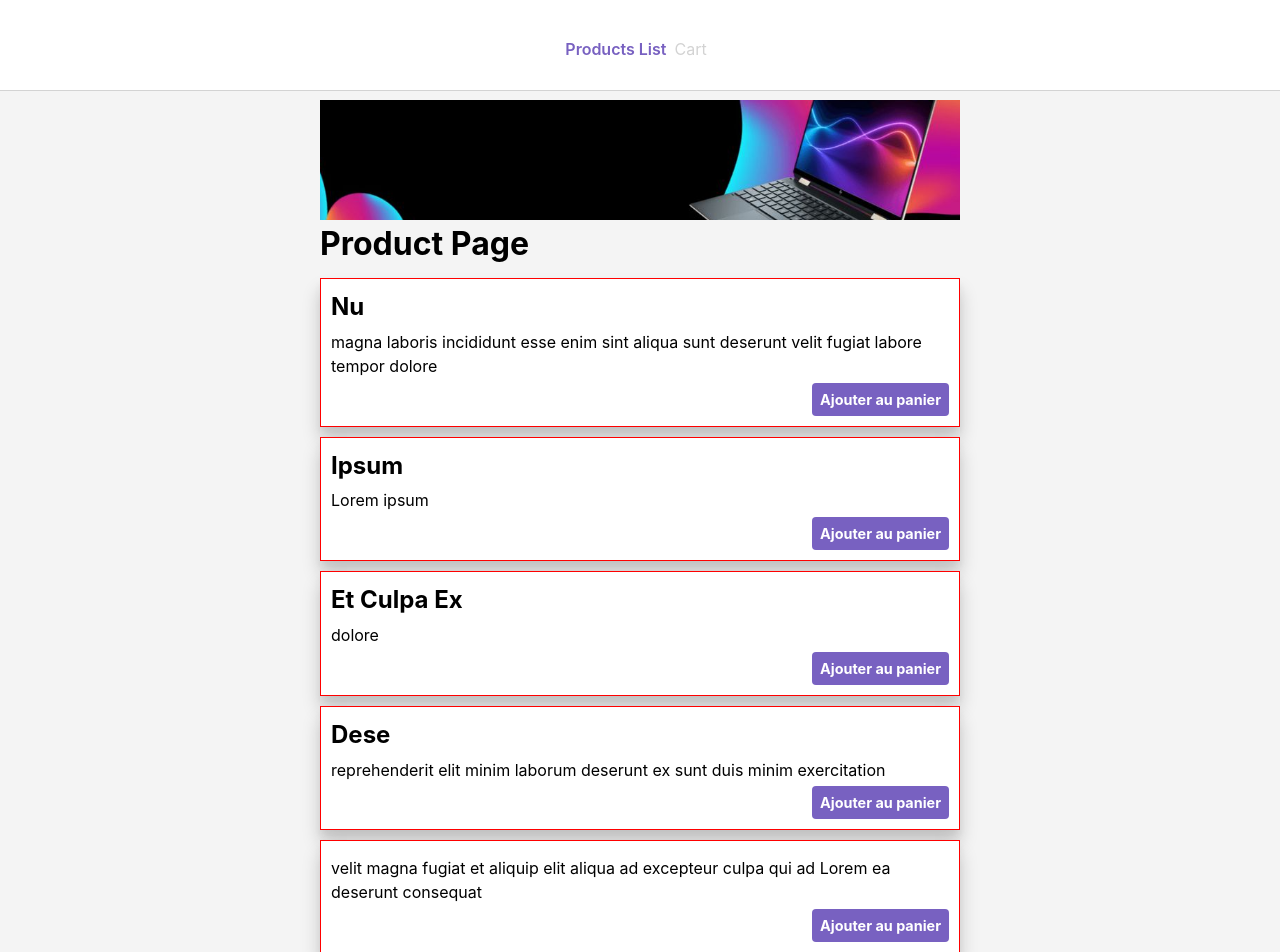
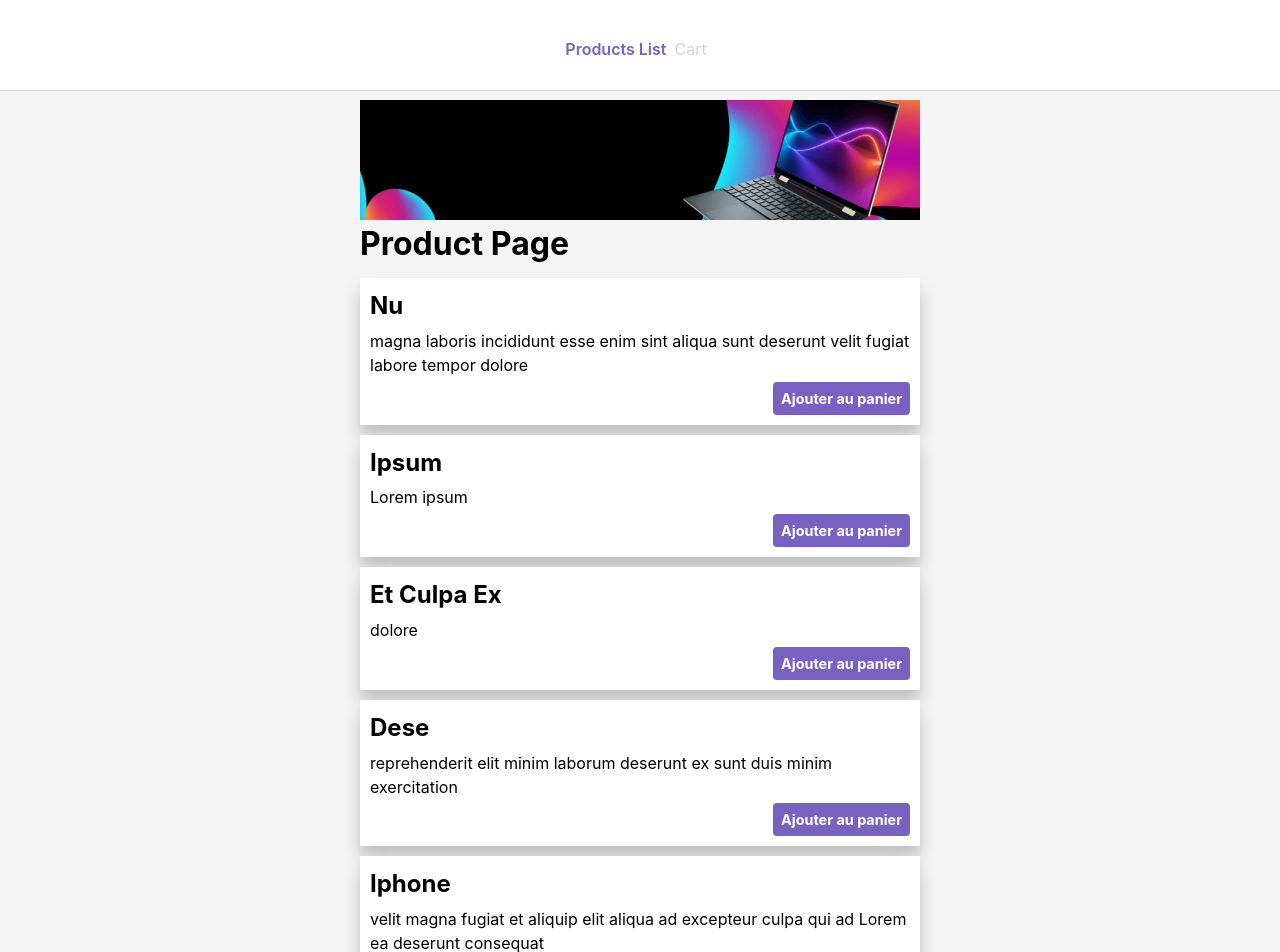
Before and after one commit to edytaskibinska/cartReactRedux, a React (Vite) app: page / in a window 1280 px wide. Shown: the top 952 px of the page. Built offline with nearby package versions, Linux system fonts and the light colour scheme.

Commit message:
Lazy Scroll component

```diff
--- a/public/fakeData.json
+++ b/public/fakeData.json
@@ -25,7 +25,7 @@
   },
   {
     "id": 44,
-    "title": "",
+    "title": "Iphone",
     "description": "velit magna fugiat et aliquip elit aliqua ad excepteur culpa qui ad Lorem ea deserunt consequat",
     "quantity": 1
   },
--- a/src/Assets/IconRemove/IconRemove.tsx
+++ b/src/Assets/IconRemove/IconRemove.tsx
@@ -2,11 +2,11 @@ import React from "react";
 
 interface IIconRemove {
   fill: string;
+  scale?: string;
 }
 
-const IconRemove: React.FC<IIconRemove> = ({ fill }) => (
-  <svg viewBox="0 0 32 32" xmlns="http://www.w3.org/2000/svg">
-    <title />
+const IconRemove: React.FC<IIconRemove> = ({ fill, scale }) => (
+  <svg viewBox="0 0 30 30" width={scale} xmlns="http://www.w3.org/2000/svg">
     <g data-name="Layer 17" id="Layer_17">
       <path
         fill={fill}
--- a/src/Components/Button/Button.scss
+++ b/src/Components/Button/Button.scss
@@ -1,4 +1,5 @@
 @import "../../Styles/vars";
+@import "../../Styles/mixins";
 
 .button {
   padding: 8px;
@@ -8,11 +9,15 @@
   color: white;
   background-color: $color-basic;
   border-radius: 4px;
-  transition-duration: 0.25s;
-  border: none;
+  @include transition-all;
+  border: 0px solid transparent;
   font-size: .9rem;
+  &:focus {
+    outline: none;
+  }
   &:disabled,
   &[disabled] {
+    @include transition-all;
     opacity: 0.7;
   }
 }
--- a/src/Components/CartElement/CartElement.scss
+++ b/src/Components/CartElement/CartElement.scss
@@ -1,4 +1,5 @@
 @import "../../Styles/vars";
+@import "../../Styles/mixins";
 
 .cartElement {
   position: relative;
@@ -7,36 +8,34 @@
   margin: 10px 0;
   padding: 10px;
   background-color: $color-white;
-
-  border: 1px solid red;
   overflow: hidden;
 }
 .contentBefore {
-  background-color: blue;
   width: 100px;
   position: absolute;
   top: 0px;
   bottom: 0px;
   left: -100px;
-  transition: all 1s ease;
+  @include transition-all;
   display: flex;
   &.show {
     left: 0px;
-    transition: all 1s ease;
+    @include transition-all;
   }
 }
 .contentStatic {
   position: relative;
   left: 0px;
-  transition: all 1s ease;
+  @include transition-all;
+  display: flex;
+  flex-direction: column;
 
   &.swipe {
     left: 100px;
     width: calc(100% - 100px);
-    transition: all 1s ease;
+    @include transition-all;
   }
   .swipeDesktopHiddenButton {
-    border: 1px solid red;
     position: absolute;
     top: 0px;
     left: 0px;
@@ -46,9 +45,8 @@
   }
   .confirmDelete {
     background-color: $color-orange;
-   position: relative;
-   //TODO bien positionner
-   left: 60%;
+    align-self: flex-end;
+    margin-bottom: 10px;
   }
 }
 .contentAfter {
--- a/src/Containers/CartList/CartList.tsx
+++ b/src/Containers/CartList/CartList.tsx
@@ -38,7 +38,7 @@ const CartList: FC<ICartList> = ({ cartItems }) => {
             contentBefore={
               <div className="pushSwipable">
                 <Button onClick={() => handleRemoveItem(item.id)}>
-                  <IconRemove fill="#FFF"/>
+                  <IconRemove scale="40" fill="#FFF"/>
                 </Button>
               </div>
             }
--- a/src/Containers/LazyScroll/LazyScroll.tsx
+++ b/src/Containers/LazyScroll/LazyScroll.tsx
@@ -3,7 +3,7 @@ import { FC, useEffect, useState } from "react";
 interface ILazyScroll<T> {
   items: T[];
   component: FC<{ cartItems: T[] }>;
-  initialVisibleElement: number;
+  initialVisibleElement?: number;
   numberOfAddedElementOnScroll: number;
 }
 
@@ -14,7 +14,7 @@ const LazyScroll = <T extends any>({
   numberOfAddedElementOnScroll,
 }: ILazyScroll<T>) => {
   const [visibleItems, setVisibleItems] = useState<T[]>([]);
-  const [visibleCount, setVisibleCount] = useState(initialVisibleElement);
+  const [visibleCount, setVisibleCount] = useState(initialVisibleElement || items.length);
   const totalItems = items.length;
 
   useEffect(() => {
@@ -33,6 +33,7 @@ const LazyScroll = <T extends any>({
 
   const handleScroll = () => {
     const totalPageHeight = document.body.scrollHeight;
+    console.log("totalPageHeight", totalPageHeight)
     const currentPosition = window.innerHeight + window.scrollY;
     // checking if user reached the bottom of the page :
     if (totalPageHeight - currentPosition < 100) {
--- a/src/Layout/Footer/Footer.tsx
+++ b/src/Layout/Footer/Footer.tsx
@@ -39,7 +39,7 @@ const Footer: FC<IFooter> = ({ children }) => {
         modaltextcolor="#dd3d62"
         withButtonClose
       >
-        Votre panier a été vidé, nous vous invitons d'ajouter des produits :)
+        Votre panier a été vidé, merci pour votre visite.
       </Modal>
     </>
   );
--- a/src/Layout/Layout/Layout.scss
+++ b/src/Layout/Layout/Layout.scss
@@ -2,7 +2,7 @@
   * {
     box-sizing: border-box;
   }
-  min-height: 100vh;
+  min-height: 110vh;
   display: flex;
   flex-direction: column;
   .main {
--- a/src/Layout/Main/Main.scss
+++ b/src/Layout/Main/Main.scss
@@ -1,6 +1,7 @@
 .main {
   width: 100%;
   display: block;
-  margin: 100px auto 0 ;
-  max-width: 640px;
+  margin: 100px auto 0;
+  padding: 0 20px;
+  max-width: 600px;
 }
--- a/src/Pages/CartPage/CartPage.tsx
+++ b/src/Pages/CartPage/CartPage.tsx
@@ -37,7 +37,6 @@ const CartPage: FC<ICartPage> = () => {
       <LazyScroll<ICartElement>
         items={mergedItems}
         component={CartList}
-        initialVisibleElement={3}
         numberOfAddedElementOnScroll={2}
       />
       {mergedItems.length <= 0 && (
--- a/src/Pages/ProductListPage/ProductListPage.tsx
+++ b/src/Pages/ProductListPage/ProductListPage.tsx
@@ -19,7 +19,7 @@ const ProductListPage: FC<IProductListPage> = () => {
       <LazyScroll<ICartElement>
         items={products}
         component={ProductList}
-        initialVisibleElement={3}
+        initialVisibleElement={4}
         numberOfAddedElementOnScroll={2}
       />
     </div>
--- /dev/null
+++ b/src/Styles/_mixins.scss
@@ -0,0 +1,3 @@
+@mixin transition-all {
+  transition: all 1s ease;
+}
```
